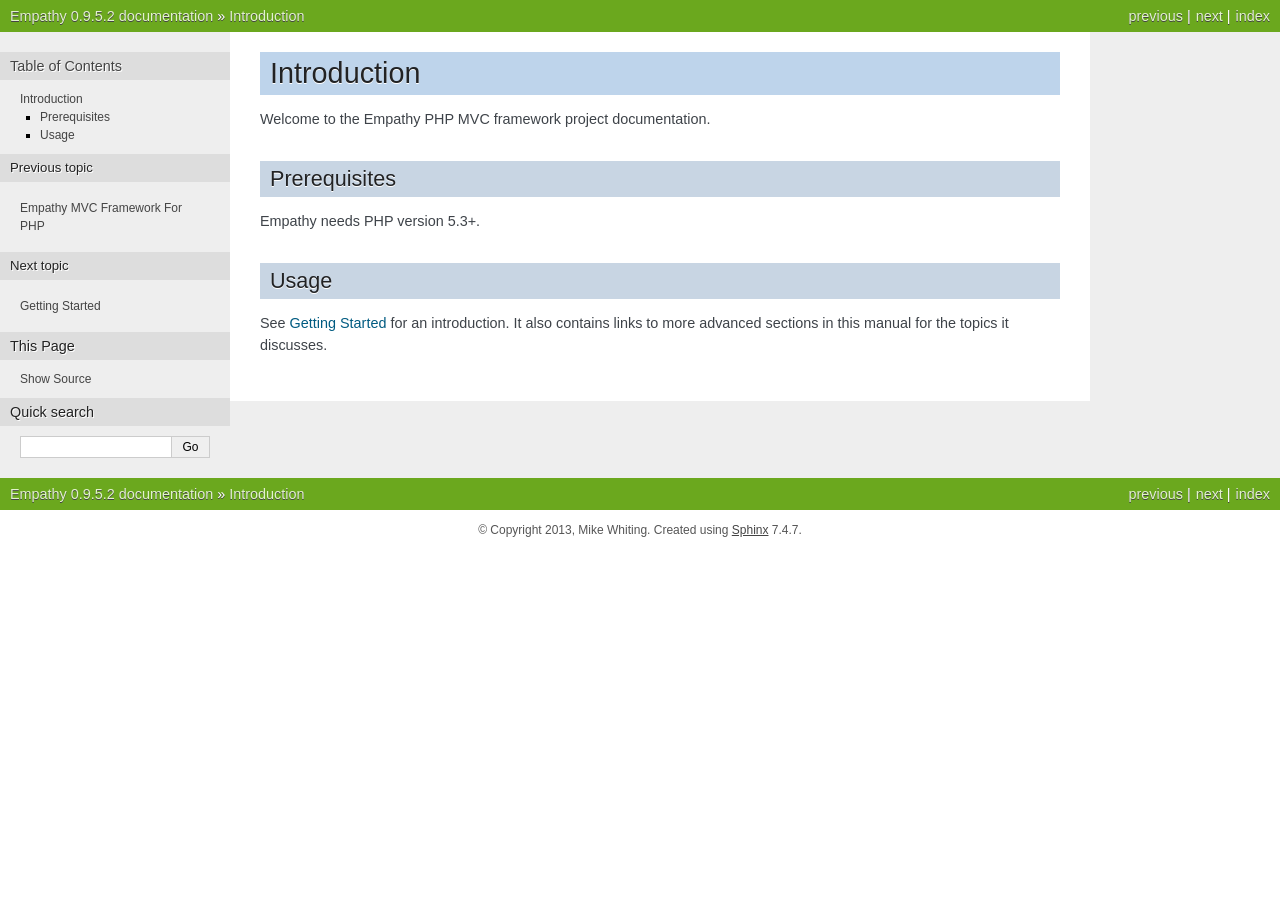
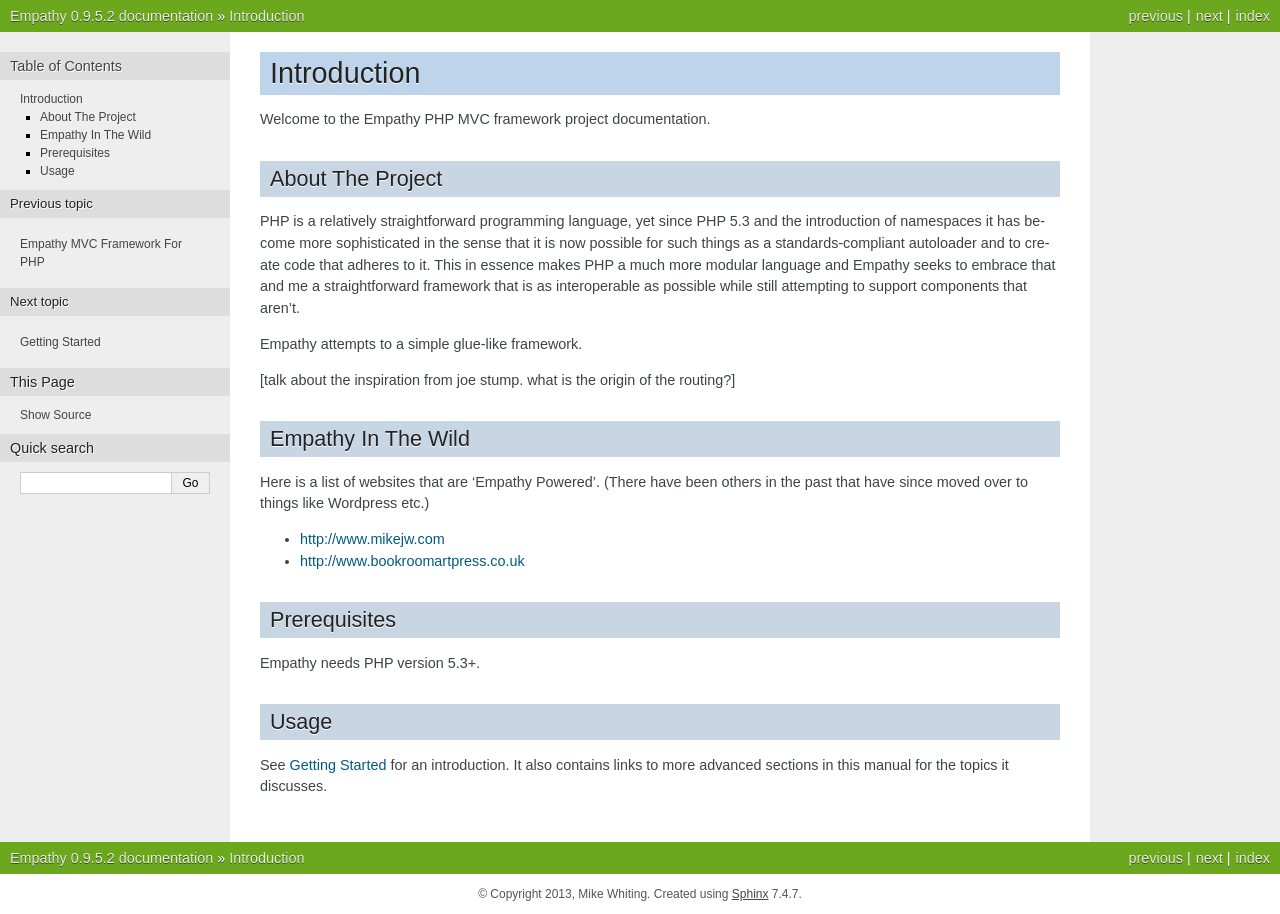
Before and after one commit to mikejw/empathy, a Sphinx documentation site: the page built from edocs/source/intro.rst, in a window 1280 px wide. Built offline with Sphinx 7.4.7, drawn with Linux system fonts in a browser that asks for light colours.

Commit message:
working on docs.

```diff
--- /dev/null
+++ b/edocs/source/advancedmodels.rst
@@ -0,0 +1,3 @@
+
+Advanced Models
+===============
--- /dev/null
+++ b/edocs/source/extensions-elib-base.rst
@@ -0,0 +1,3 @@
+
+Extensions - ELib Base
+======================
--- /dev/null
+++ b/edocs/source/extensions-elib-blog.rst
@@ -0,0 +1,3 @@
+
+Extensions - ELib Blog
+======================
--- /dev/null
+++ b/edocs/source/extensions-elib-cms.rst
@@ -0,0 +1,3 @@
+
+Extensions - ELib CMS
+=====================
--- a/edocs/source/gettingstarted.rst
+++ b/edocs/source/gettingstarted.rst
@@ -129,7 +129,6 @@
 To test this is working we need to add the following configuration block to the 'config.yml' file::
 
     boot_options:
-      environment: dev
       handle_errors: true
       debug_mode: true
 
@@ -149,7 +148,6 @@
 
     boot_options:
       handle_errors: true
-      environment: dev
       debug_mode: true
 
 Now navigate to the following URL::
--- a/edocs/source/index.rst
+++ b/edocs/source/index.rst
@@ -16,6 +16,11 @@
    intro
    gettingstarted
    themvc
+   routing
+   advancedmodels
+   extensions-elib-base
+   extensions-elib-blog
+   extensions-elib-cms
 
 
 
--- a/edocs/source/intro.rst
+++ b/edocs/source/intro.rst
@@ -3,6 +3,30 @@
 ============
 
 Welcome to the Empathy PHP MVC framework project documentation.
+
+About The Project
+-----------------
+
+PHP is a relatively straightforward programming language, yet since PHP 5.3 and the introduction
+of namespaces it has become more sophisticated in the sense that it is now possible for such
+things as a standards-compliant autoloader and to create code that adheres to it.  This in
+essence makes PHP a much more modular language and Empathy seeks to embrace that and me a straightforward
+framework that is as interoperable as possible while still attempting to support components that aren't.
+
+Empathy attempts to a simple glue-like framework.
+
+[talk about the inspiration from joe stump. what is the origin of the routing?]
+
+
+Empathy In The Wild
+-------------------
+
+Here is a list of websites that are 'Empathy Powered'.  (There
+have been others in the past that have since moved over to things
+like Wordpress etc.)
+
+* http://www.mikejw.com
+* http://www.bookroomartpress.co.uk
 
 
 
--- /dev/null
+++ b/edocs/source/routing.rst
@@ -0,0 +1,3 @@
+
+Routing
+============
```
